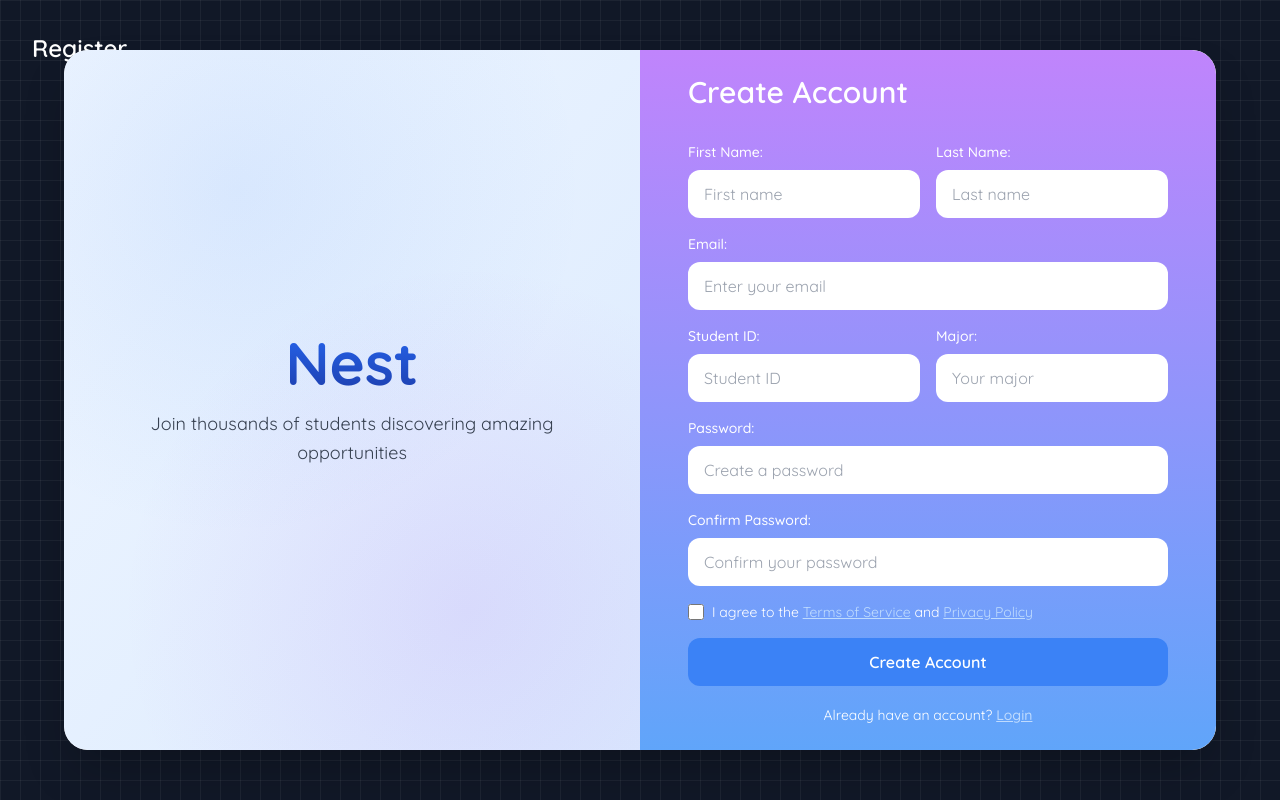
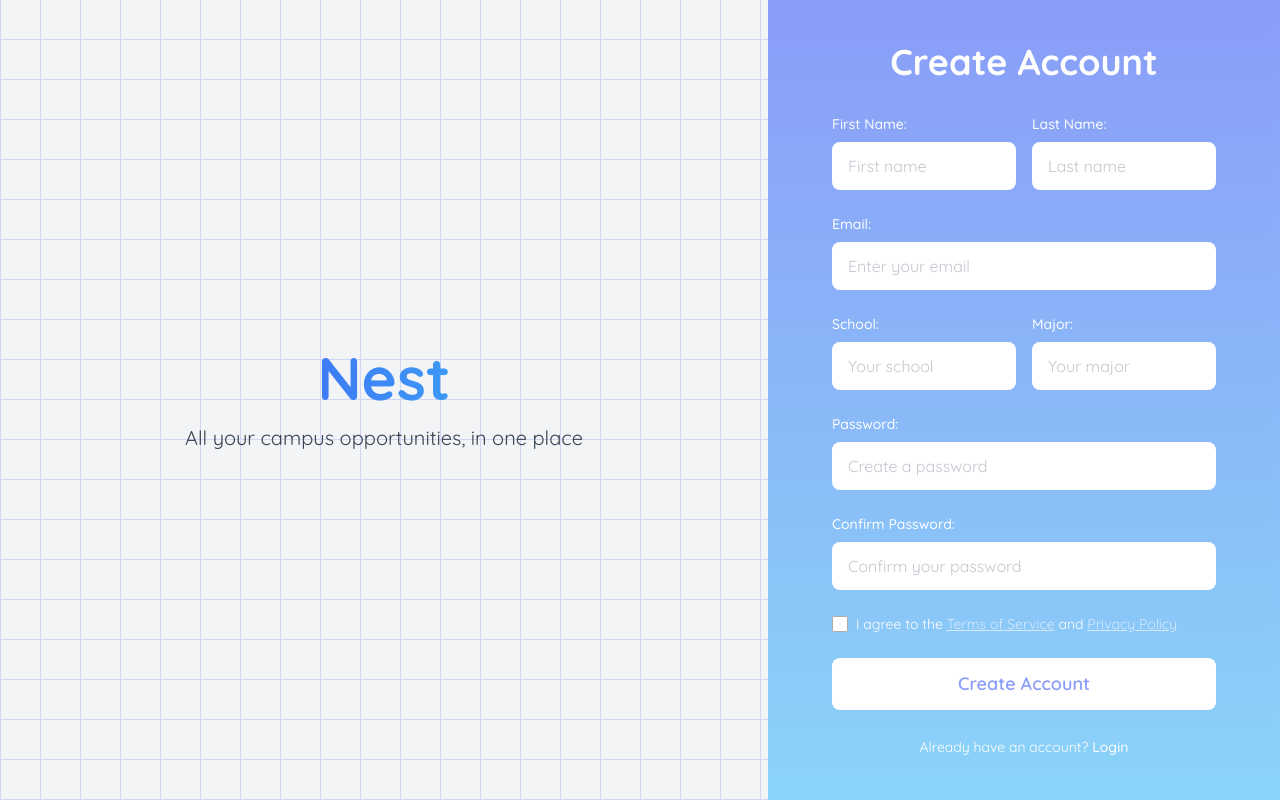
Before and after one commit to kzy0525/Nest, a React (Create React App) app in the folder client/: page /register in a window 1280 px wide. Built offline with nearby package versions, Linux system fonts and the light colour scheme.

Commit message:
student registration page

```diff
--- a/client/src/components/Register.js
+++ b/client/src/components/Register.js
@@ -8,7 +8,7 @@ const Register = () => {
     email: '',
     password: '',
     confirmPassword: '',
-    studentId: '',
+    school: '',
     major: ''
   });
   const [agreeToTerms, setAgreeToTerms] = useState(false);
@@ -26,7 +26,7 @@ const Register = () => {
 
     // Basic validation
     if (!formData.firstName || !formData.lastName || !formData.email ||
-        !formData.password || !formData.confirmPassword || !formData.studentId || !formData.major) {
+        !formData.password || !formData.confirmPassword || !formData.school || !formData.major) {
       alert('Please fill in all fields');
       return;
     }
@@ -50,39 +50,37 @@ const Register = () => {
   };
 
   return (
-    <div className="min-h-screen bg-gray-900 flex items-center justify-center p-4">
-      {/* Background grid pattern */}
-      <div className="absolute inset-0 bg-[linear-gradient(rgba(255,255,255,0.05)_1px,transparent_1px),linear-gradient(90deg,rgba(255,255,255,0.05)_1px,transparent_1px)] bg-[size:20px_20px]"></div>
-
-      {/* Register text in top-left */}
-      <div className="absolute top-8 left-8 text-white text-2xl font-semibold">
-        Register
+    <div className="min-h-screen flex">
+      {/* Left Side - Nest Branding */}
+      <div className="flex-1 bg-gray-100 flex items-center justify-center relative overflow-hidden">
+        {/* Abstract Grid Pattern */}
+        <div className="absolute inset-0 opacity-20">
+          <div className="absolute inset-0" style={{
+            backgroundImage: `
+              linear-gradient(90deg, #3D5CF5 1px, transparent 1px),
+              linear-gradient(0deg, #3D5CF5 1px, transparent 1px)
+            `,
+            backgroundSize: '40px 40px'
+          }}></div>
         </div>
 
-      {/* Main container */}
-      <div className="relative w-full max-w-6xl h-[700px] bg-white rounded-3xl shadow-2xl overflow-hidden">
-        {/* Left Panel - Branding */}
-        <div className="absolute left-0 top-0 w-1/2 h-full bg-gradient-to-br from-blue-50 to-blue-100 rounded-l-3xl">
-          {/* Abstract pattern overlay */}
-          <div className="absolute inset-0 bg-[radial-gradient(circle_at_30%_20%,rgba(59,130,246,0.1)_0%,transparent_50%),radial-gradient(circle_at_70%_80%,rgba(147,51,234,0.1)_0%,transparent_50%)]"></div>
-
-          {/* Content */}
-          <div className="relative z-10 h-full flex flex-col justify-center items-center px-12">
-            <h1 className="text-6xl font-bold bg-gradient-to-b from-blue-600 to-blue-800 bg-clip-text text-transparent mb-4">
+        {/* Nest Branding */}
+        <div className="relative text-center z-10">
+          <h1 className="text-6xl font-bold mb-4 bg-gradient-to-r from-[#3D5CF5] to-[#3DB8F5] bg-clip-text text-transparent">
             Nest
           </h1>
-            <p className="text-gray-700 text-lg text-center leading-relaxed">
-              Join thousands of students discovering amazing opportunities
+          <p className="text-xl text-gray-700">
+            All your campus opportunities, in one place
           </p>
         </div>
       </div>
 
-        {/* Right Panel - Registration Form */}
-        <div className="absolute right-0 top-0 w-1/2 h-full bg-gradient-to-b from-purple-400 to-blue-400 rounded-r-3xl overflow-y-auto">
-          <div className="h-full flex flex-col justify-center px-12 py-8">
-            <h2 className="text-3xl font-semibold text-white mb-8">Create Account</h2>
+      {/* Right Side - Registration Form */}
+      <div className="w-2/5 bg-gradient-to-b from-[#3D5CF5] to-[#3DB8F5] opacity-60 flex items-center justify-center p-8">
+        <div className="w-full max-w-sm">
+          <h2 className="text-4xl font-bold text-white mb-8 text-center">Create Account</h2>
 
-            <form onSubmit={handleSubmit} className="space-y-4">
+          <form onSubmit={handleSubmit} className="space-y-6">
             {/* Name Fields */}
             <div className="grid grid-cols-2 gap-4">
               <div>
@@ -94,7 +92,7 @@ const Register = () => {
                   name="firstName"
                   value={formData.firstName}
                   onChange={handleChange}
-                    className="w-full px-4 py-3 bg-white rounded-xl border-0 focus:ring-2 focus:ring-blue-300 focus:outline-none transition-all duration-200"
+                  className="w-full px-4 py-3 rounded-lg border-0 focus:ring-2 focus:ring-white focus:ring-opacity-50 text-gray-900"
                   placeholder="First name"
                   required
                 />
@@ -108,7 +106,7 @@ const Register = () => {
                   name="lastName"
                   value={formData.lastName}
                   onChange={handleChange}
-                    className="w-full px-4 py-3 bg-white rounded-xl border-0 focus:ring-2 focus:ring-blue-300 focus:outline-none transition-all duration-200"
+                  className="w-full px-4 py-3 rounded-lg border-0 focus:ring-2 focus:ring-white focus:ring-opacity-50 text-gray-900"
                   placeholder="Last name"
                   required
                 />
@@ -125,25 +123,25 @@ const Register = () => {
                 name="email"
                 value={formData.email}
                 onChange={handleChange}
-                  className="w-full px-4 py-3 bg-white rounded-xl border-0 focus:ring-2 focus:ring-blue-300 focus:outline-none transition-all duration-200"
+                className="w-full px-4 py-3 rounded-lg border-0 focus:ring-2 focus:ring-white focus:ring-opacity-50 text-gray-900"
                 placeholder="Enter your email"
                 required
               />
             </div>
 
-              {/* Student Info */}
+            {/* School and Major */}
             <div className="grid grid-cols-2 gap-4">
               <div>
                 <label className="block text-white text-sm font-medium mb-2">
-                    Student ID:
+                  School:
                 </label>
                 <input
                   type="text"
-                    name="studentId"
-                    value={formData.studentId}
+                  name="school"
+                  value={formData.school}
                   onChange={handleChange}
-                    className="w-full px-4 py-3 bg-white rounded-xl border-0 focus:ring-2 focus:ring-blue-300 focus:outline-none transition-all duration-200"
-                    placeholder="Student ID"
+                  className="w-full px-4 py-3 rounded-lg border-0 focus:ring-2 focus:ring-white focus:ring-opacity-50 text-gray-900"
+                  placeholder="Your school"
                   required
                 />
               </div>
@@ -156,7 +154,7 @@ const Register = () => {
                   name="major"
                   value={formData.major}
                   onChange={handleChange}
-                    className="w-full px-4 py-3 bg-white rounded-xl border-0 focus:ring-2 focus:ring-blue-300 focus:outline-none transition-all duration-200"
+                  className="w-full px-4 py-3 rounded-lg border-0 focus:ring-2 focus:ring-white focus:ring-opacity-50 text-gray-900"
                   placeholder="Your major"
                   required
                 />
@@ -173,7 +171,7 @@ const Register = () => {
                 name="password"
                 value={formData.password}
                 onChange={handleChange}
-                  className="w-full px-4 py-3 bg-white rounded-xl border-0 focus:ring-2 focus:ring-blue-300 focus:outline-none transition-all duration-200"
+                className="w-full px-4 py-3 rounded-lg border-0 focus:ring-2 focus:ring-white focus:ring-opacity-50 text-gray-900"
                 placeholder="Create a password"
                 required
               />
@@ -188,7 +186,7 @@ const Register = () => {
                 name="confirmPassword"
                 value={formData.confirmPassword}
                 onChange={handleChange}
-                  className="w-full px-4 py-3 bg-white rounded-xl border-0 focus:ring-2 focus:ring-blue-300 focus:outline-none transition-all duration-200"
+                className="w-full px-4 py-3 rounded-lg border-0 focus:ring-2 focus:ring-white focus:ring-opacity-50 text-gray-900"
                 placeholder="Confirm your password"
                 required
               />
@@ -200,7 +198,7 @@ const Register = () => {
                 type="checkbox"
                 checked={agreeToTerms}
                 onChange={(e) => setAgreeToTerms(e.target.checked)}
-                  className="w-4 h-4 text-blue-600 bg-white border-0 rounded focus:ring-2 focus:ring-blue-300"
+                className="w-4 h-4 text-[#3D5CF5] bg-white border-0 rounded focus:ring-2 focus:ring-[#3D5CF5]"
                 required
               />
               <span className="text-white text-sm">
@@ -218,22 +216,19 @@ const Register = () => {
             {/* Register Button */}
             <button
               type="submit"
-                className="w-full bg-blue-500 hover:bg-blue-600 text-white font-semibold py-3 px-6 rounded-xl transition-all duration-200 transform hover:scale-105 focus:outline-none focus:ring-2 focus:ring-blue-300"
+              className="w-full bg-white text-[#3D5CF5] py-3 rounded-lg font-semibold text-lg hover:bg-gray-50 transition-colors duration-200"
             >
               Create Account
             </button>
 
             {/* Login Link */}
             <div className="text-center">
-                <span className="text-white text-sm">
-                  Already have an account?{' '}
-                  <a href="/login" className="text-blue-200 hover:text-white underline font-medium">
+              <span className="text-white text-sm">Already have an account? </span>
+              <a href="/login" className="text-white text-sm hover:underline font-medium">
                 Login
               </a>
-                </span>
             </div>
           </form>
-          </div>
         </div>
       </div>
     </div>
```
Lines whose indentation alone changed are shown as unchanged.
